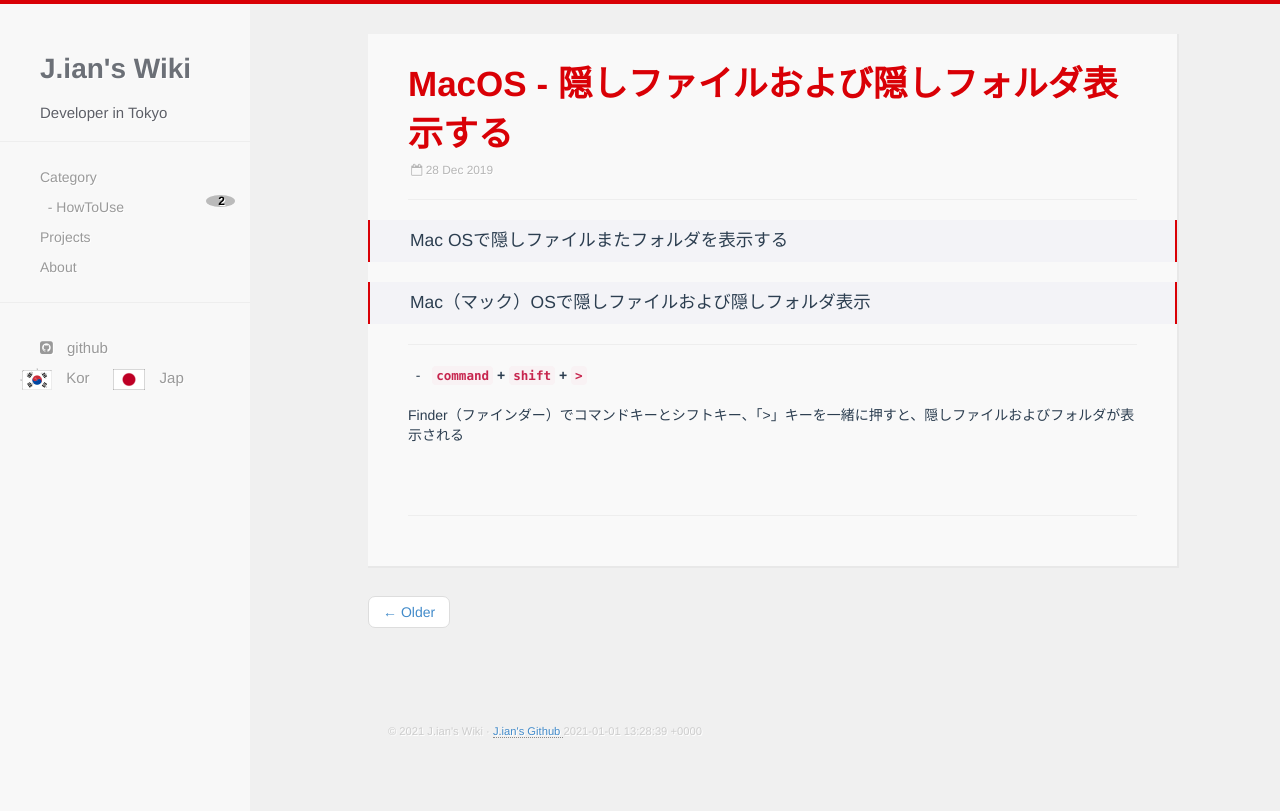
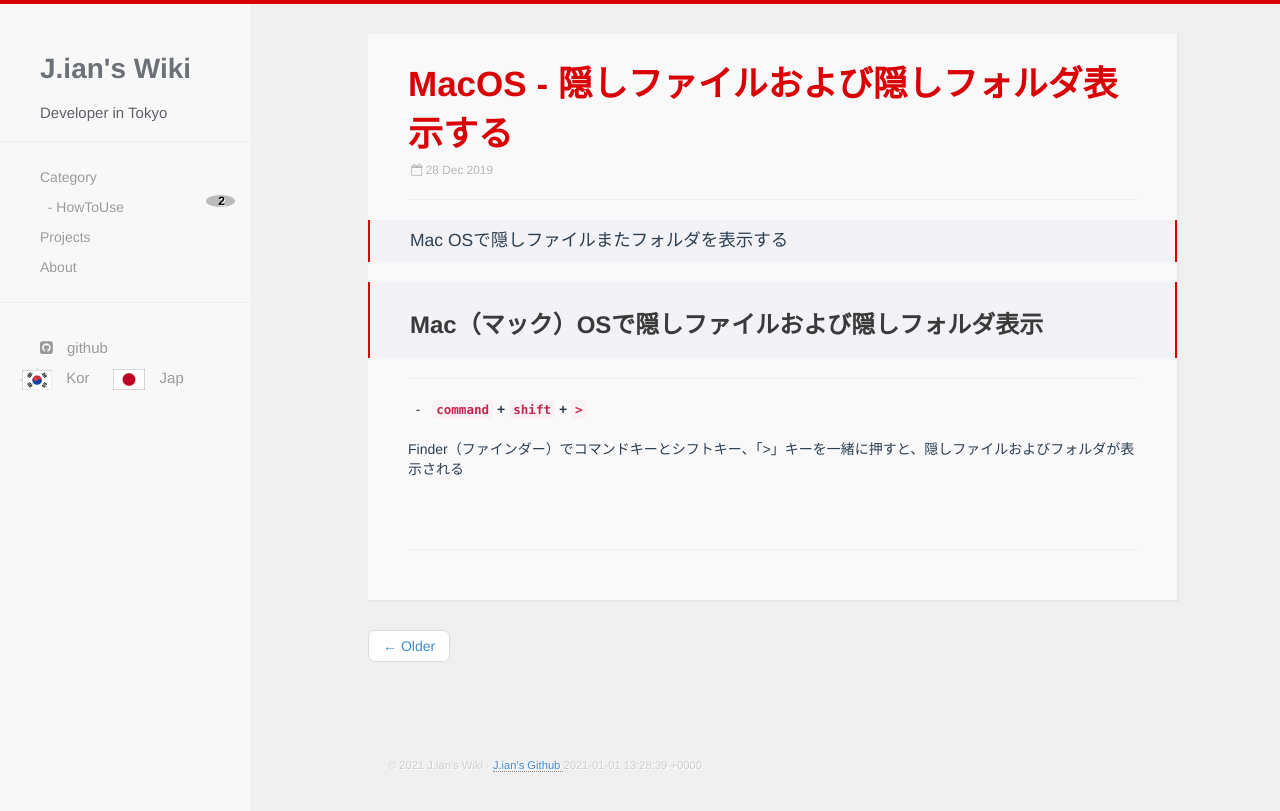
Before and after one commit to jay2u8809/jp, a Jekyll site: the page built from _posts/IT/HowToUse/Mac/2019-12-28-DisplayHiddenFilesAtMac.md, in a window 1280 px wide. Shown: the top 811 px of the page. Built offline with Jekyll 4.4.1, drawn with Linux system fonts in a browser that asks for light colours; nearby versions of some CDN libraries.

```diff
--- a/_posts/IT/HowToUse/Mac/2019-12-28-DisplayHiddenFilesAtMac.md
+++ b/_posts/IT/HowToUse/Mac/2019-12-28-DisplayHiddenFilesAtMac.md
@@ -12,7 +12,7 @@ author: J.ian
 
 > Mac OSで隠しファイルまたフォルダを表示する
 
-> Mac（マック）OSで隠しファイルおよび隠しフォルダ表示
+> ### Mac（マック）OSで隠しファイルおよび隠しフォルダ表示
 
 ___
 
```
